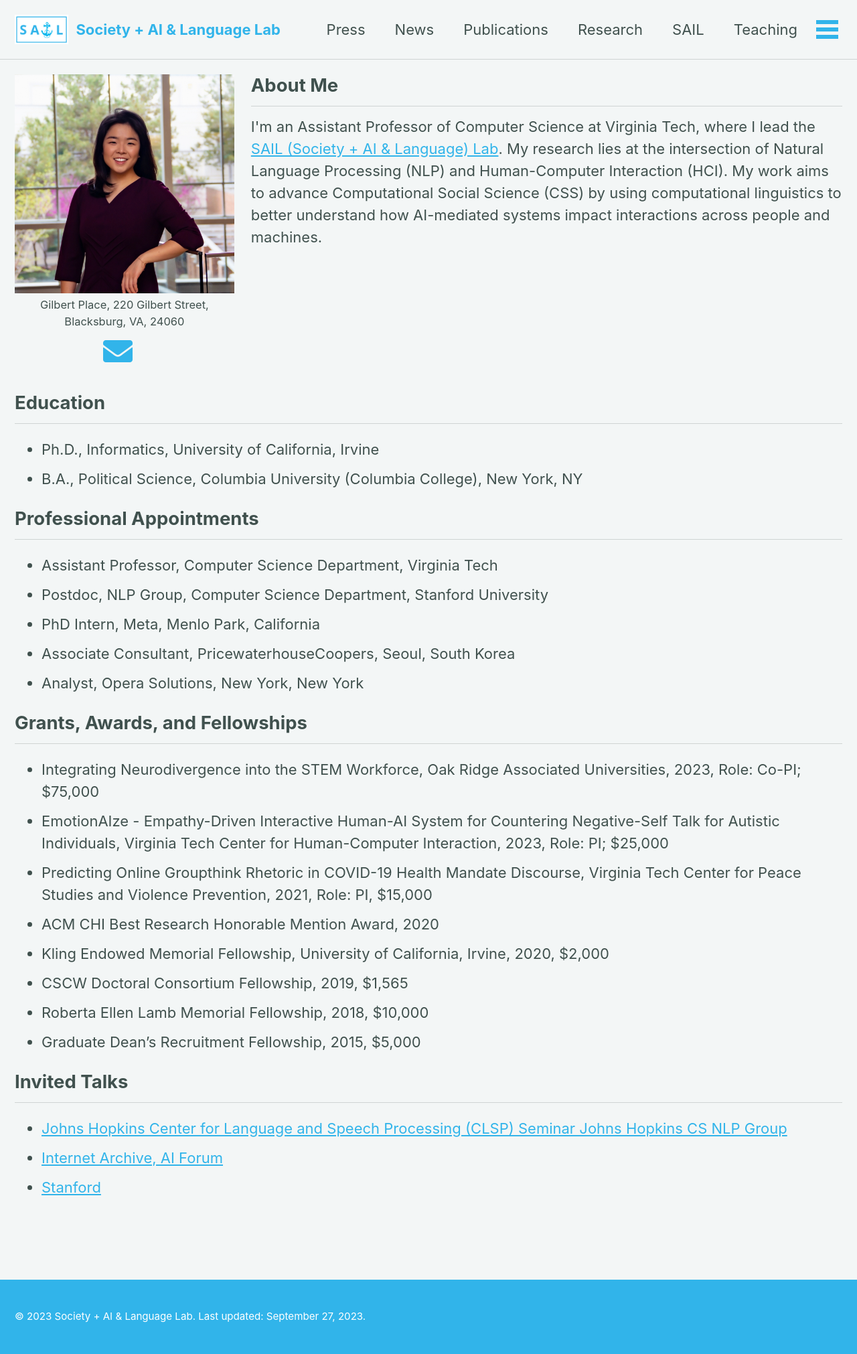
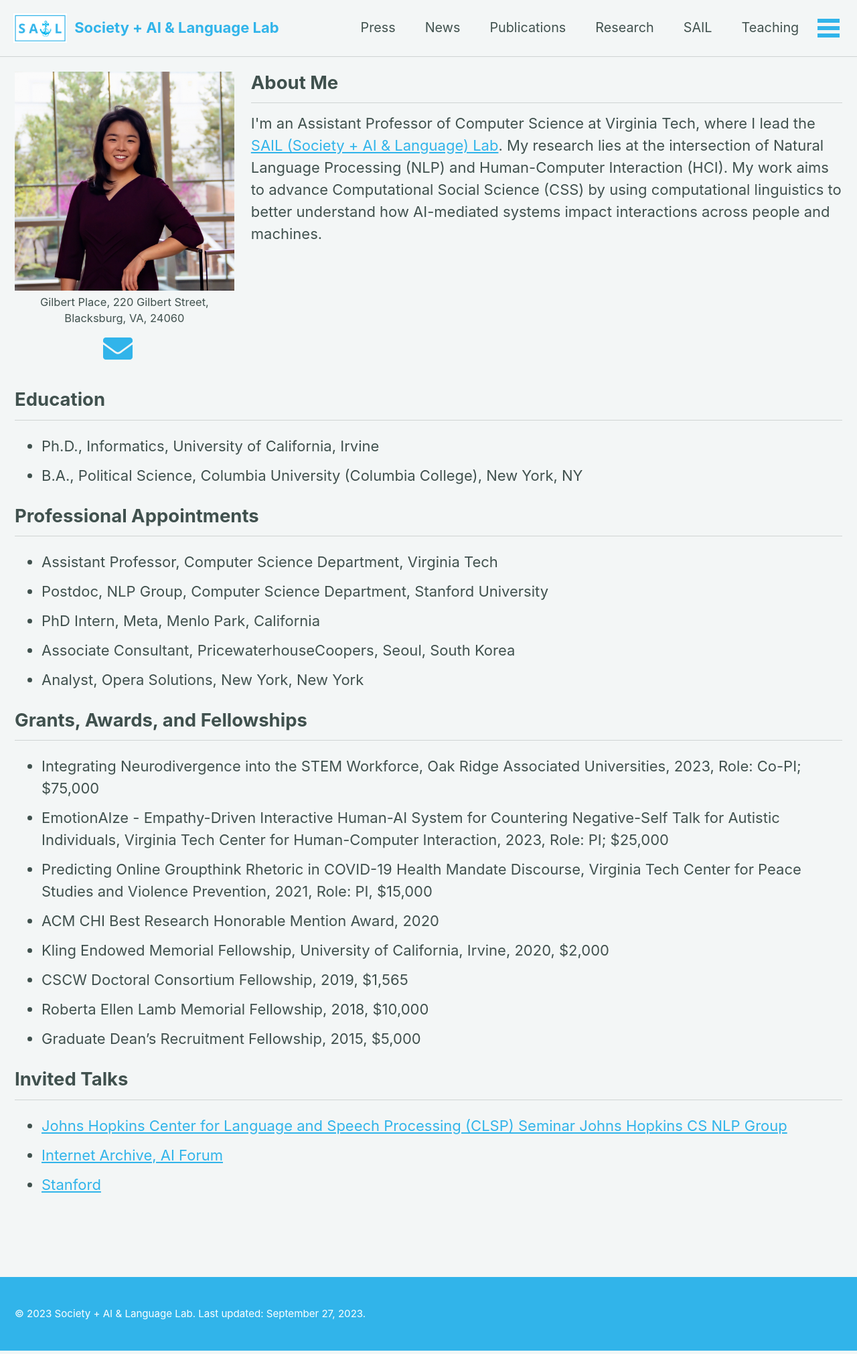
Before and after one commit to SAIL-Virginia-Tech-CS/sail-virginia-tech-cs.github.io, a Jekyll site: the page built from _pages/home.md, in a window 1280 px wide. Shown: the whole page at 67% size. Built offline with Jekyll 4.4.1, drawn with Linux system fonts in a browser that asks for light colours; cached includes are drawn as plain includes; a style sheet for code colours, icons or effects is not loaded.

Commit message:
Updated menu font sizes to show all options

```diff
--- a/assets/css/main.scss
+++ b/assets/css/main.scss
@@ -19,8 +19,13 @@ search: false
 //-----------------------------
 // Masthead
 //-----------------------------
-a.site-title {
+.masthead {
+  font-size: 0.9rem;
+
+  a.site-title {
+    font-size: 1rem;
     color: $primary-color;
+  }
 }
 
 //-----------------------------
```
